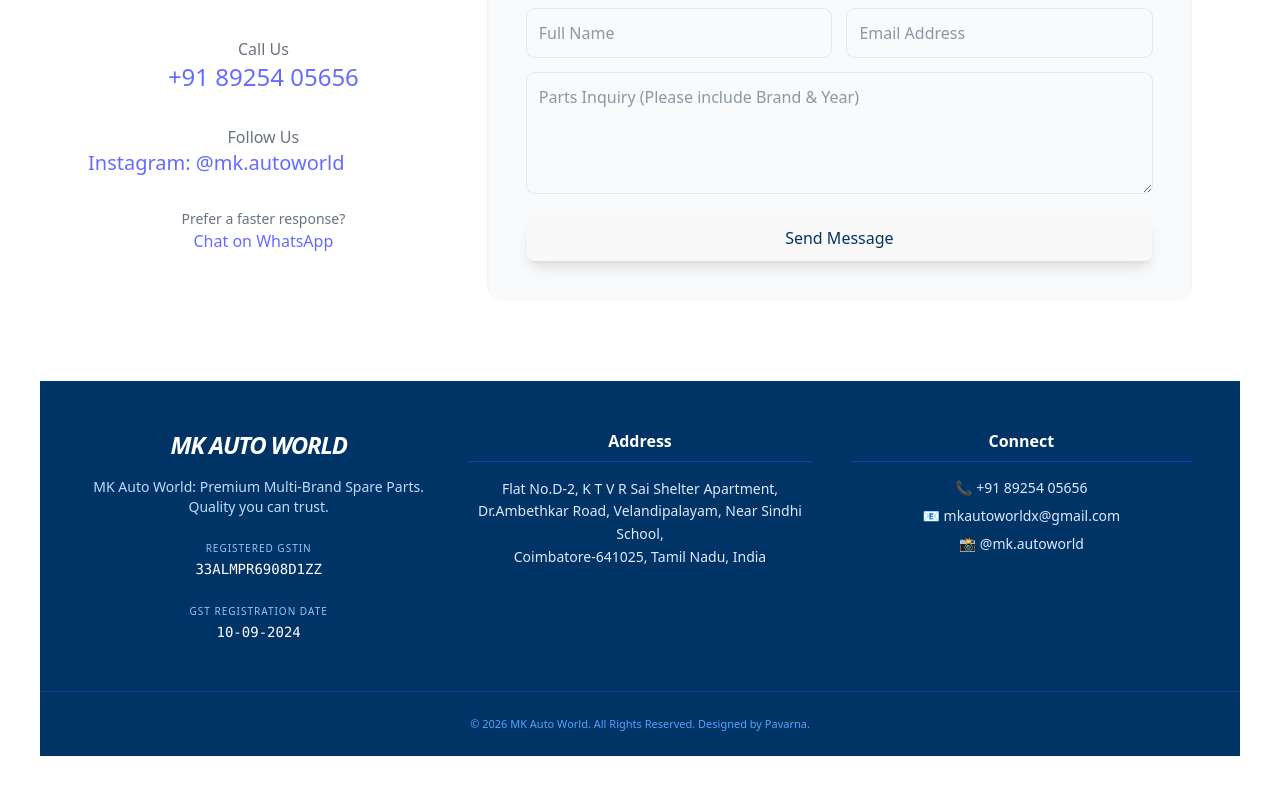
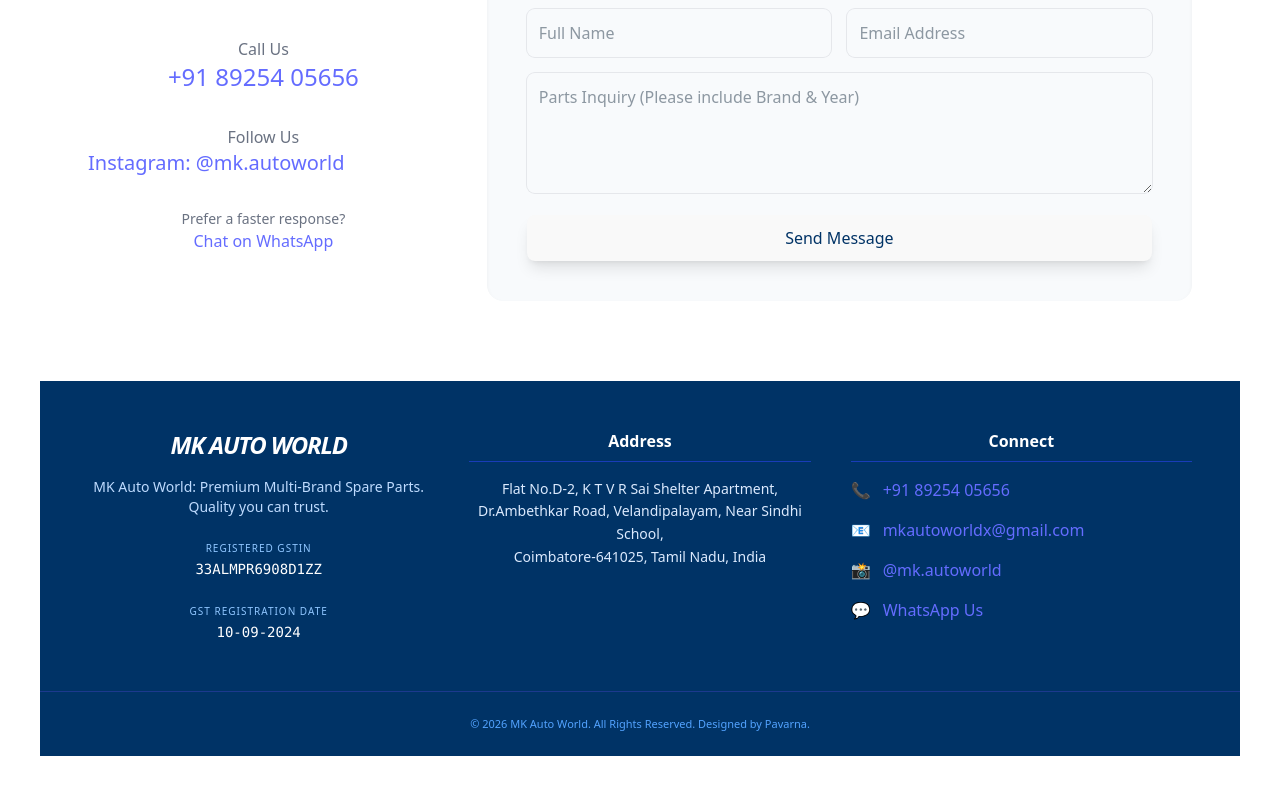
Before and after one commit to Pavarna/MK-Auto-World-Site, a React (Vite) app: page / in a window 1280 px wide. Shown: the part 1829-2617 px from the top of the page. Built offline with nearby package versions, Linux system fonts and the light colour scheme.

Commit message:
updated contact footer

```diff
--- a/src/components/BrandGrid.tsx
+++ b/src/components/BrandGrid.tsx
@@ -22,9 +22,9 @@
               {/* Real Brand Logo Container */}
               <div className="h-20 w-full flex items-center justify-center mb-6">
                 <img
-                  src={`/logos/${brand.logo}`} // Automatically looks in public/logos/
+                  src={`/logos/${brand.logo}`}
                   alt={`${brand.name} logo`}
-                  className="max-h-full max-w-[80%] object-contain grayscale group-hover:grayscale-0 transition-all duration-500"
+                  className="max-h-full max-w-[80%] transition-all duration-500"
                 />
               </div>
 
--- a/src/components/Footer.tsx
+++ b/src/components/Footer.tsx
@@ -9,8 +9,8 @@
             MK AUTO WORLD
           </h3>
           <p className="text-blue-200 text-sm">
-            MK Auto World: Premium Multi-Brand Spare Parts. Quality you
-            can trust.
+            MK Auto World: Premium Multi-Brand Spare Parts. Quality you can
+            trust.
           </p>
           <div className="pt-2">
             <span className="text-[10px] uppercase tracking-widest text-blue-300 block">
@@ -45,10 +45,54 @@
           <h4 className="font-bold mb-4 border-b border-blue-800 pb-2">
             Connect
           </h4>
-          <ul className="text-sm space-y-2 text-blue-100">
-            <li>📞 +91 89254 05656</li>
-            <li>📧 mkautoworldx@gmail.com</li>
-            <li>📸 @mk.autoworld</li>
+          <ul className="space-y-4">
+            {/* Phone Link - Opens Dialer */}
+            <li className="flex items-center gap-3">
+              <span>📞</span>
+              <a
+                href="tel:+918925405656"
+                className="hover:text-blue-600 transition-colors font-semibold"
+              >
+                +91 89254 05656
+              </a>
+            </li>
+
+            {/* Gmail Link - Opens Email App */}
+            <li className="flex items-center gap-3">
+              <span>📧</span>
+              <a
+                href="mailto:mkautoworldx@gmail.com"
+                className="hover:text-blue-600 transition-colors"
+              >
+                mkautoworldx@gmail.com
+              </a>
+            </li>
+
+            {/* Instagram Link - Opens Instagram App/Web */}
+            <li className="flex items-center gap-3">
+              <span>📸</span>
+              <a
+                href="https://www.instagram.com/mk.autoworld/"
+                target="_blank"
+                rel="noopener noreferrer"
+                className="hover:text-pink-600 transition-colors"
+              >
+                @mk.autoworld
+              </a>
+            </li>
+
+            {/* WhatsApp Link - Opens WhatsApp Chat directly */}
+            <li className="flex items-center gap-3">
+              <span className="text-green-500">💬</span>
+              <a
+                href="https://wa.me/918925405656?text=Hi%20MK%20Auto%20World,%20I%20am%20inquiring%20about%20spare%20parts."
+                target="_blank"
+                rel="noopener noreferrer"
+                className="hover:text-green-600 transition-colors font-bold"
+              >
+                WhatsApp Us
+              </a>
+            </li>
           </ul>
         </div>
       </div>
--- a/src/components/PartsModal.tsx
+++ b/src/components/PartsModal.tsx
@@ -29,6 +29,39 @@
         </div>
 
         <ul className="p-6 space-y-3">
+          <ul className="space-y-4">
+            <li className="flex items-start gap-3">
+              <span className="bg-brandBlue text-white rounded-full p-1 mt-1">
+                <svg
+                  className="w-4 h-4"
+                  fill="currentColor"
+                  viewBox="0 0 20 20"
+                >
+                  <path d="M16.707 5.293a1 1 0 010 1.414l-8 8a1 1 0 01-1.414 0l-4-4a1 1 0 011.414-1.414L8 12.586l7.293-7.293a1 1 0 011.414 0z" />
+                </svg>
+              </span>
+              <span className="text-gray-800">
+                <strong>Custom Sourcing:</strong> If you need it, we find it. We
+                deliver all automotive parts as per your specific order.
+              </span>
+            </li>
+            <li className="flex items-start gap-3">
+              <span className="bg-brandBlue text-white rounded-full p-1 mt-1">
+                <svg
+                  className="w-4 h-4"
+                  fill="currentColor"
+                  viewBox="0 0 20 20"
+                >
+                  <path d="M16.707 5.293a1 1 0 010 1.414l-8 8a1 1 0 01-1.414 0l-4-4a1 1 0 011.414-1.414L8 12.586l7.293-7.293a1 1 0 011.414 0z" />
+                </svg>
+              </span>
+              <span className="text-gray-800">
+                <strong>
+                  All types of parts, as per your order, will be delivered.
+                </strong>
+              </span>
+            </li>
+          </ul>
           {parts.map((part, index) => (
             <li key={index} className="flex items-center gap-3 text-gray-700">
               <span className="w-2 h-2 bg-blue-500 rounded-full"></span>
```
